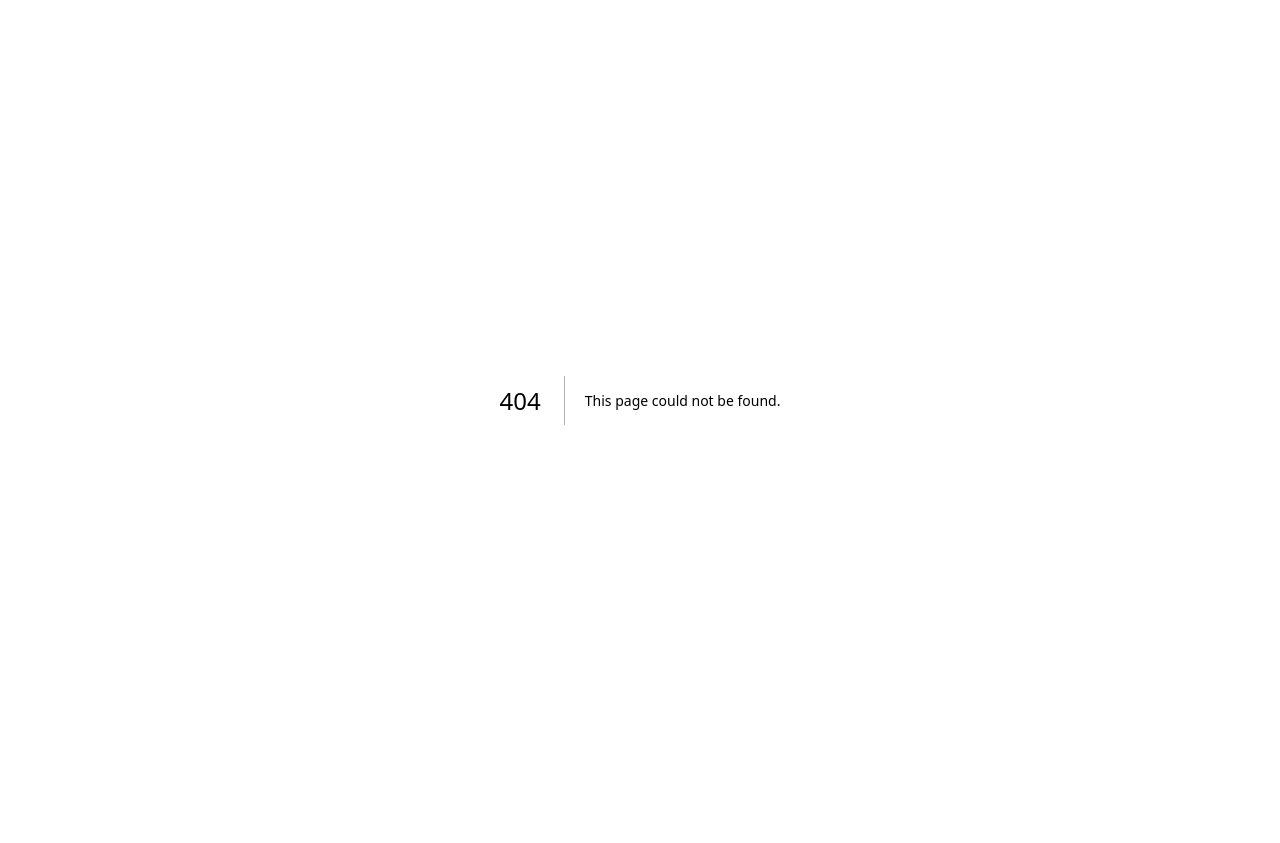
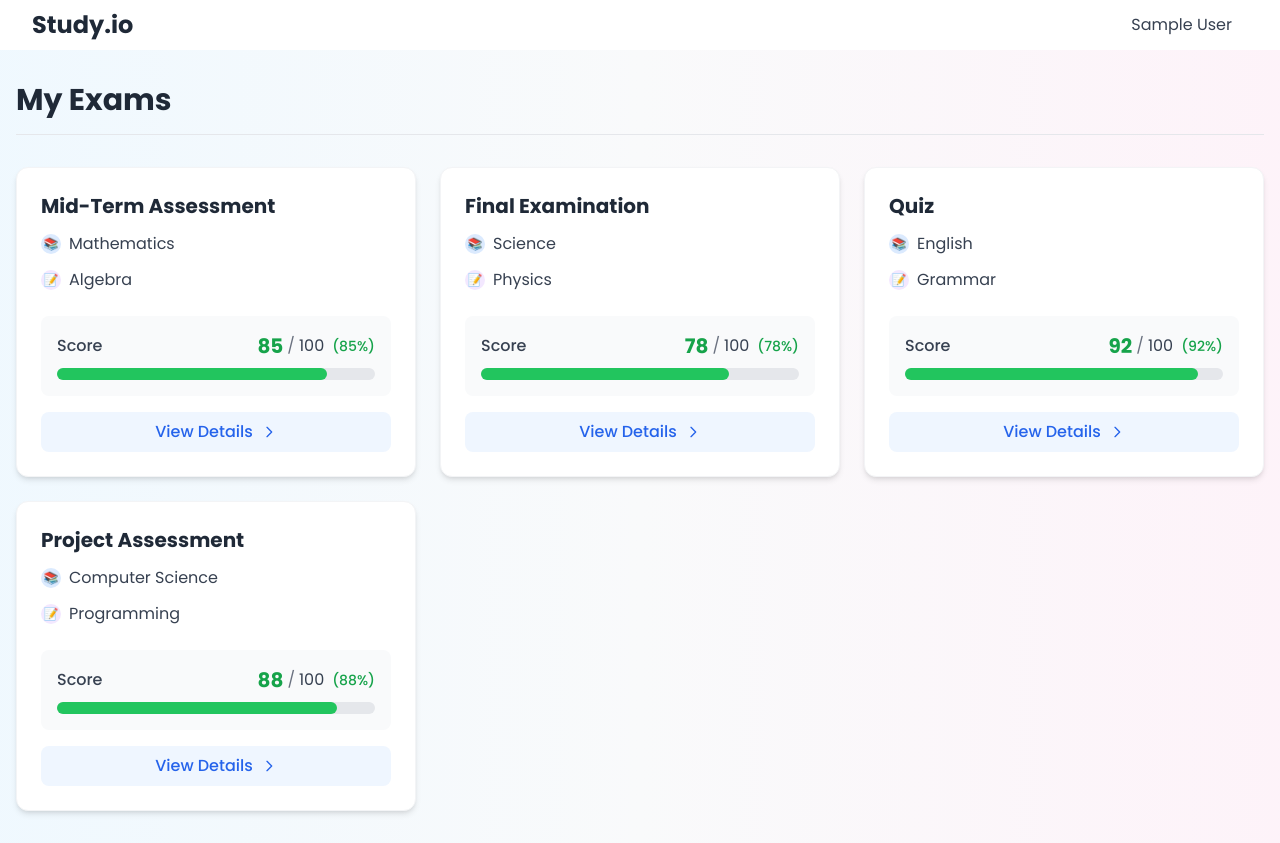
Before and after one commit to RED10xofficial/doctor, a Next.js app: page /my-exams in a window 1280 px wide. Before the commit this address had no page. Before the commit the page ends 800 px from the top, so only its background shows below. Built offline with nearby package versions, Linux system fonts and the light colour scheme; no server answers; sample sign-in values are in the browser's storage.

Commit message:
my exams page

```diff
--- a/app/(auth)/home/page.tsx
+++ b/app/(auth)/home/page.tsx
@@ -169,6 +169,15 @@ export default function Home() {
                 </span>
                 <div className="absolute inset-0 bg-blue-600 transform scale-x-0 group-hover:scale-x-100 transition-transform origin-left"></div>
               </Link>
+              <Link
+                href="/my-exams"
+                className="group px-8 py-3 bg-blue-600 text-white rounded-full font-semibold border-2 border-blue-600 transition-all duration-300 relative overflow-hidden"
+              >
+                <span className="relative z-10 group-hover:text-blue-600 transition-colors">
+                  View My Exams
+                </span>
+                <div className="absolute inset-0 bg-white transform scale-x-0 group-hover:scale-x-100 transition-transform origin-left"></div>
+              </Link>
             </div>
           </div>
         </div>
--- /dev/null
+++ b/app/(auth)/my-exams/page.tsx
@@ -0,0 +1,125 @@
+"use client";
+import { useState } from 'react';
+import { useRouter } from 'next/navigation';
+import Link from 'next/link';
+
+// Mock data for attended exams
+const attendedExams = [
+  {
+    id: "exam-001",
+    examName: "Mid-Term Assessment",
+    unitName: "Mathematics",
+    sectionName: "Algebra",
+    marksScored: 85,
+    totalMarks: 100
+  },
+  {
+    id: "exam-002",
+    examName: "Final Examination",
+    unitName: "Science",
+    sectionName: "Physics",
+    marksScored: 78,
+    totalMarks: 100
+  },
+  {
+    id: "exam-003",
+    examName: "Quiz",
+    unitName: "English",
+    sectionName: "Grammar",
+    marksScored: 92,
+    totalMarks: 100
+  },
+  {
+    id: "exam-004",
+    examName: "Project Assessment",
+    unitName: "Computer Science",
+    sectionName: "Programming",
+    marksScored: 88,
+    totalMarks: 100
+  }
+];
+
+export default function MyExamsPage() {
+    const router = useRouter();
+
+    const handleExamClick = (examId: string) => {
+        router.push(`/detailed-result/${examId}`);
+    };
+
+    return (
+        <div className="container mx-auto px-4 py-8">
+            <h1 className="text-3xl font-bold mb-8 text-gray-800 border-b pb-4">My Exams</h1>
+
+            <div className="grid grid-cols-1 md:grid-cols-2 lg:grid-cols-3 gap-6">
+                {attendedExams.map((exam) => {
+                    // Calculate percentage for display
+                    const percentage = Math.round((exam.marksScored / exam.totalMarks) * 100);
+                    // Determine color based on score percentage
+                    let scoreColor = "text-red-600";
+                    let progressColor = "bg-red-500";
+
+                    if (percentage >= 70) {
+                        scoreColor = "text-green-600";
+                        progressColor = "bg-green-500";
+                    } else if (percentage >= 50) {
+                        scoreColor = "text-yellow-600";
+                        progressColor = "bg-yellow-500";
+                    }
+
+                    return (
+                        <div
+                            key={exam.id}
+                            onClick={() => handleExamClick(exam.id)}
+                            className="bg-white rounded-xl shadow-md overflow-hidden hover:shadow-xl transition-all duration-300 border border-gray-100"
+                        >
+                            <div className="p-6">
+                                <h2 className="text-xl font-bold mb-3 text-gray-800">{exam.examName}</h2>
+                                <div className="space-y-3 mb-4">
+                                    <div className="flex items-center">
+                                        <div className="w-5 h-5 rounded-full bg-blue-100 flex items-center justify-center mr-2">
+                                            <span className="text-blue-600 text-xs">📚</span>
+                                        </div>
+                                        <p className="text-gray-700">{exam.unitName}</p>
+                                    </div>
+                                    <div className="flex items-center">
+                                        <div className="w-5 h-5 rounded-full bg-purple-100 flex items-center justify-center mr-2">
+                                            <span className="text-purple-600 text-xs">📝</span>
+                                        </div>
+                                        <p className="text-gray-700">{exam.sectionName}</p>
+                                    </div>
+                                </div>
+
+                                <div className="mt-6 bg-gray-50 p-4 rounded-lg">
+                                    <div className="flex justify-between items-center mb-2">
+                                        <span className="font-medium text-gray-700">Score</span>
+                                        <div className="flex items-center">
+                                            <span className={`text-xl font-bold ${scoreColor}`}>{exam.marksScored}</span>
+                                            <span className="text-gray-500 mx-1">/</span>
+                                            <span className="text-gray-700">{exam.totalMarks}</span>
+                                            <span className={`ml-2 text-sm font-medium ${scoreColor}`}>({percentage}%)</span>
+                                        </div>
+                                    </div>
+                                    <div className="w-full bg-gray-200 rounded-full h-3">
+                                        <div
+                                            className={`${progressColor} h-3 rounded-full transition-all duration-500`}
+                                            style={{ width: `${percentage}%` }}
+                                        ></div>
+                                    </div>
+                                </div>
+
+                                <button
+                                    className="mt-4 w-full py-2 bg-blue-50 text-blue-600 rounded-lg font-medium hover:bg-blue-100 transition-colors duration-300 flex items-center justify-center"
+                                >
+                                    View Details
+                                    <svg xmlns="http://www.w3.org/2000/svg" className="h-4 w-4 ml-2" fill="none" viewBox="0 0 24 24" stroke="currentColor">
+                                        <path strokeLinecap="round" strokeLinejoin="round" strokeWidth={2} d="M9 5l7 7-7 7" />
+                                    </svg>
+                                </button>
+                            </div>
+                        </div>
+                    );
+                })}
+            </div>
+        </div>
+    );
+}
```
